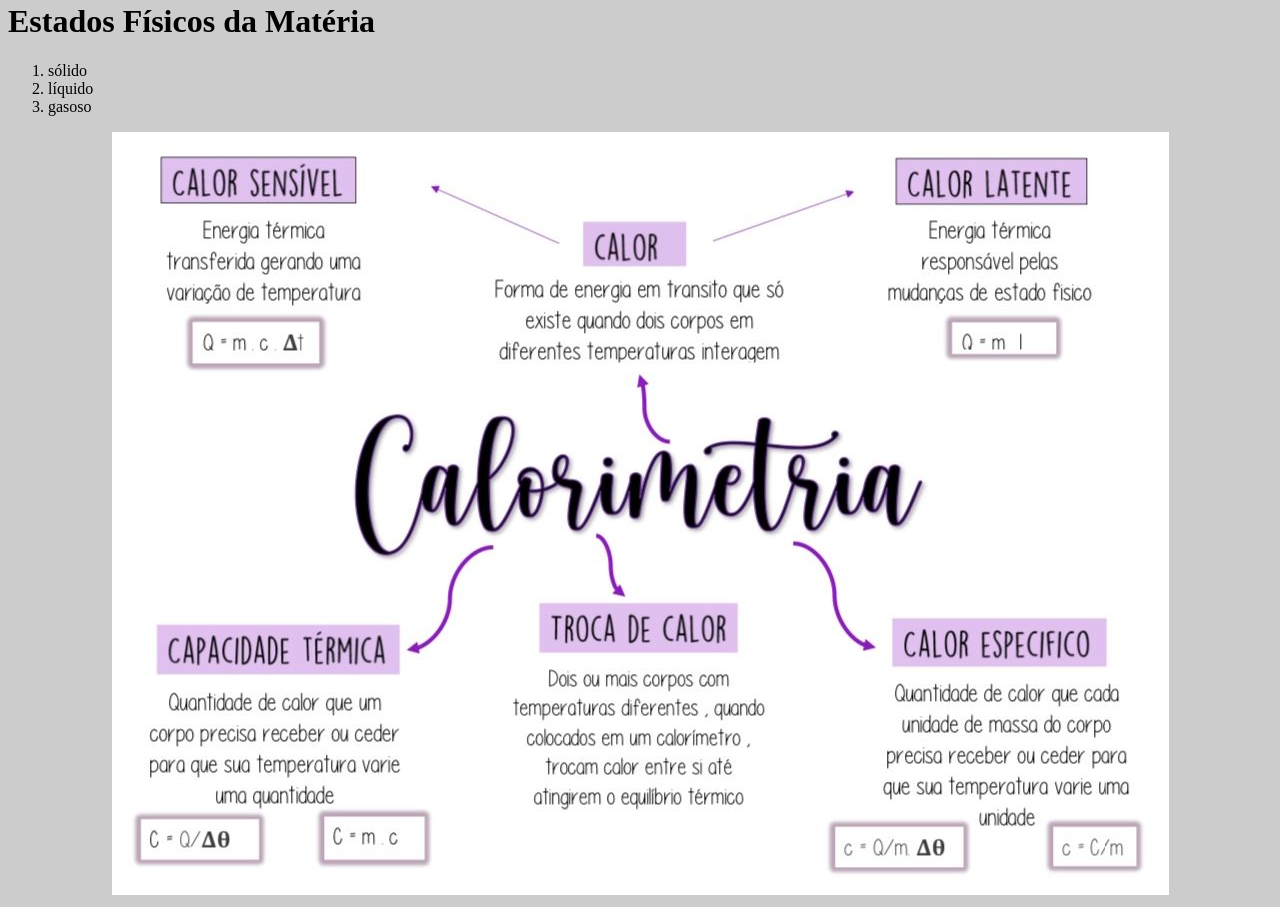
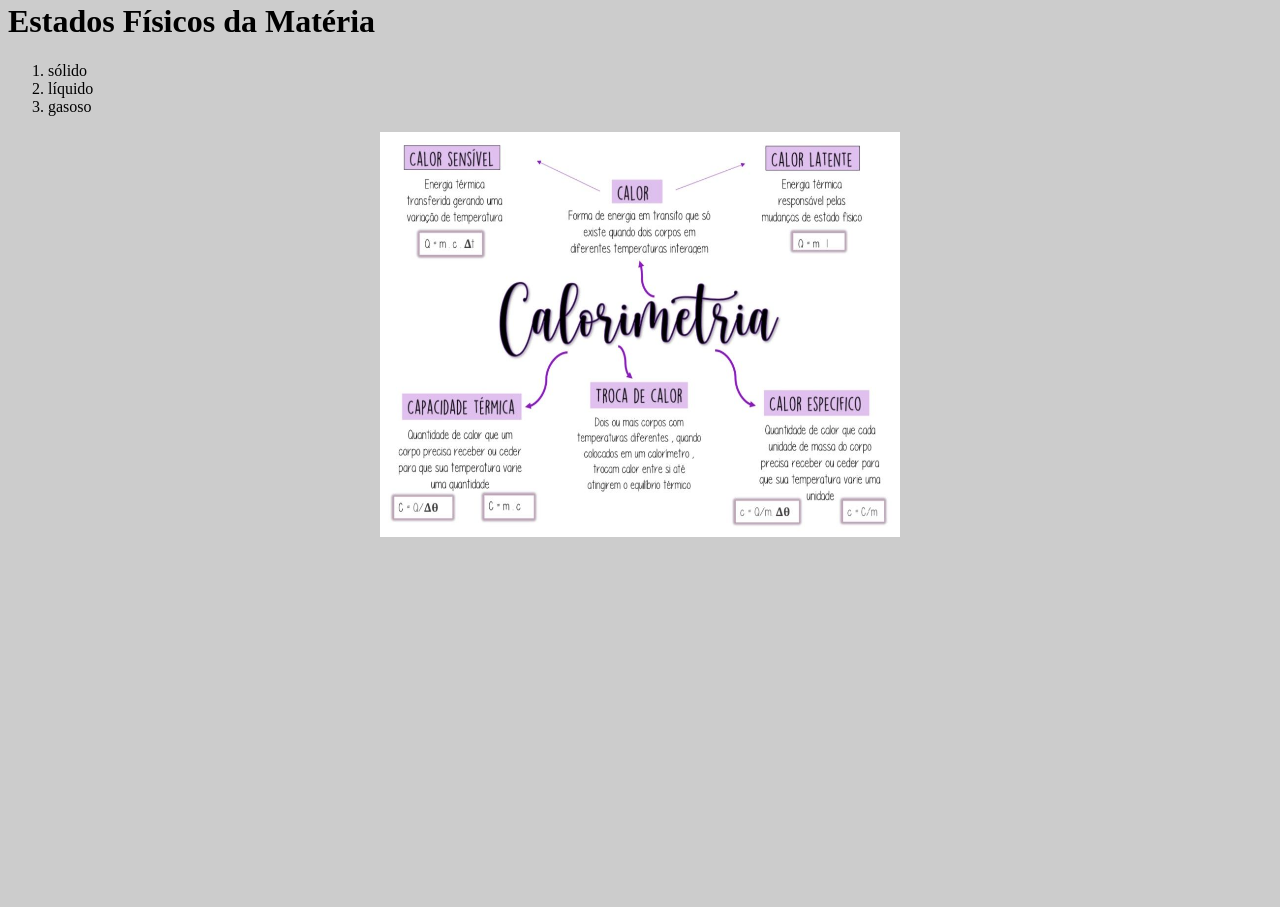
Before and after one commit to cristianecorrea/GE_PROGRAMA-O_EM_2022, a plain HTML site: page index.html in a window 1280 px wide. Shown: the part 734-1641 px from the top of the page. After the commit the page ends 1283 px from the top, so only its background shows below. Drawn offline with Linux system fonts and the light colour scheme.

Commit message:
Atualizando arquivo HTML

```diff
--- a/index.html
+++ b/index.html
@@ -25,7 +25,7 @@
 		<li>líquido</li>
 		<li>gasoso</li>
 		</ol>
-		<center><img src="mapa_mental.jpg"></center>
+		<center><img src="mapa_mental.jpg" width="520" height="405"></center>
 	</body>
 
 </html>
```
